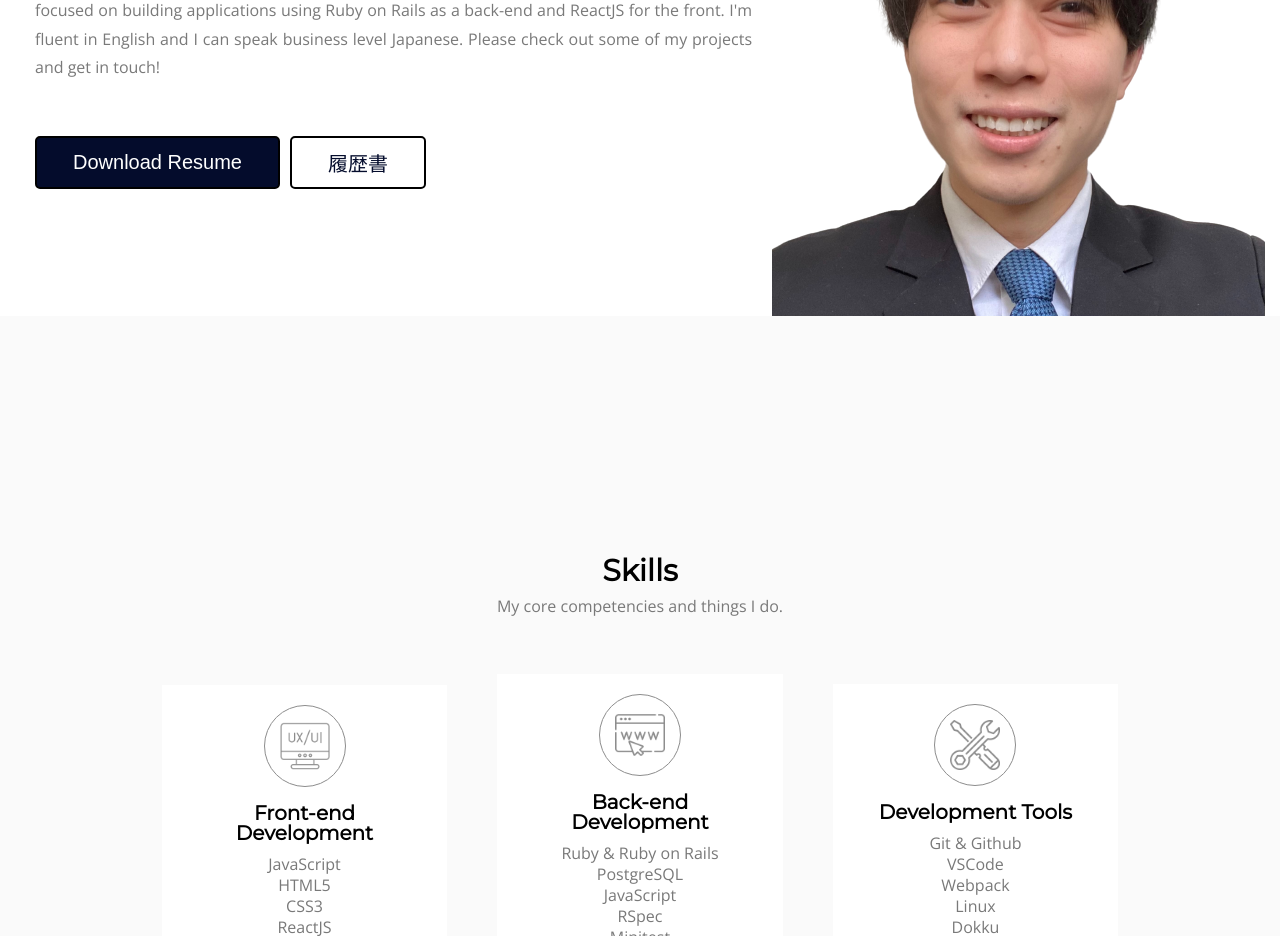
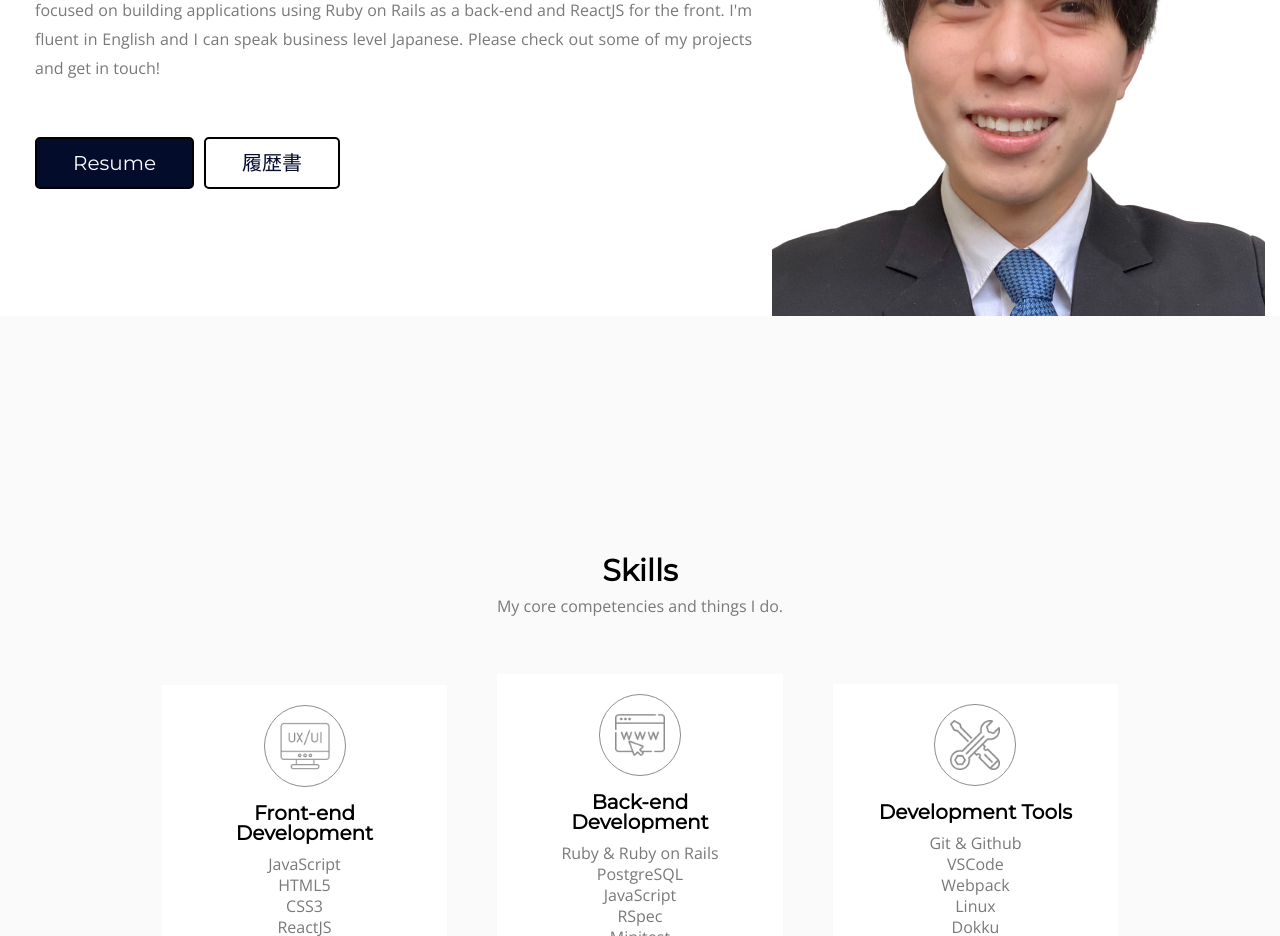
Before and after one commit to justinkim2015/portfolio-v3, a React (Create React App) app: page / in a window 1280 px wide. Shown: the part 1160-2096 px from the top of the page. Built offline with nearby package versions, Linux system fonts and the light colour scheme.

Commit message:
add links to resume

```diff
--- a/src/about/About.js
+++ b/src/about/About.js
@@ -35,8 +35,8 @@ const About = () => {
             Full-stack developer living in Tokyo who likes to make stuff with his computer. Currently, I am focused on building applications using Ruby on Rails as a back-end and ReactJS for the front. I'm fluent in English and I can speak business level Japanese. Please check out some of my projects and get in touch!
           </p>
           <div class="button-tray">
-            <button className='blue-button resume'>Download Resume</button>
-            <button className='white-button resume'>履歴書</button>
+            <a href='https://justinkim2015.github.io/resume/' className='blue-button resume'>Resume</a>
+            <a href='https://justinkim2015.github.io/rirekisho/' className='white-button resume'>履歴書</a>
           </div>
         </div>
         <img src={me} className='justin-image'></img>
--- a/src/about/about.css
+++ b/src/about/about.css
@@ -34,7 +34,8 @@
 .resume {
   margin: 8px 0;
   font-size: 20px;
-  padding: 10px 36px;
+  padding: 14px 36px;
+  text-decoration: none;
 }
 
 .justin-image {
```
